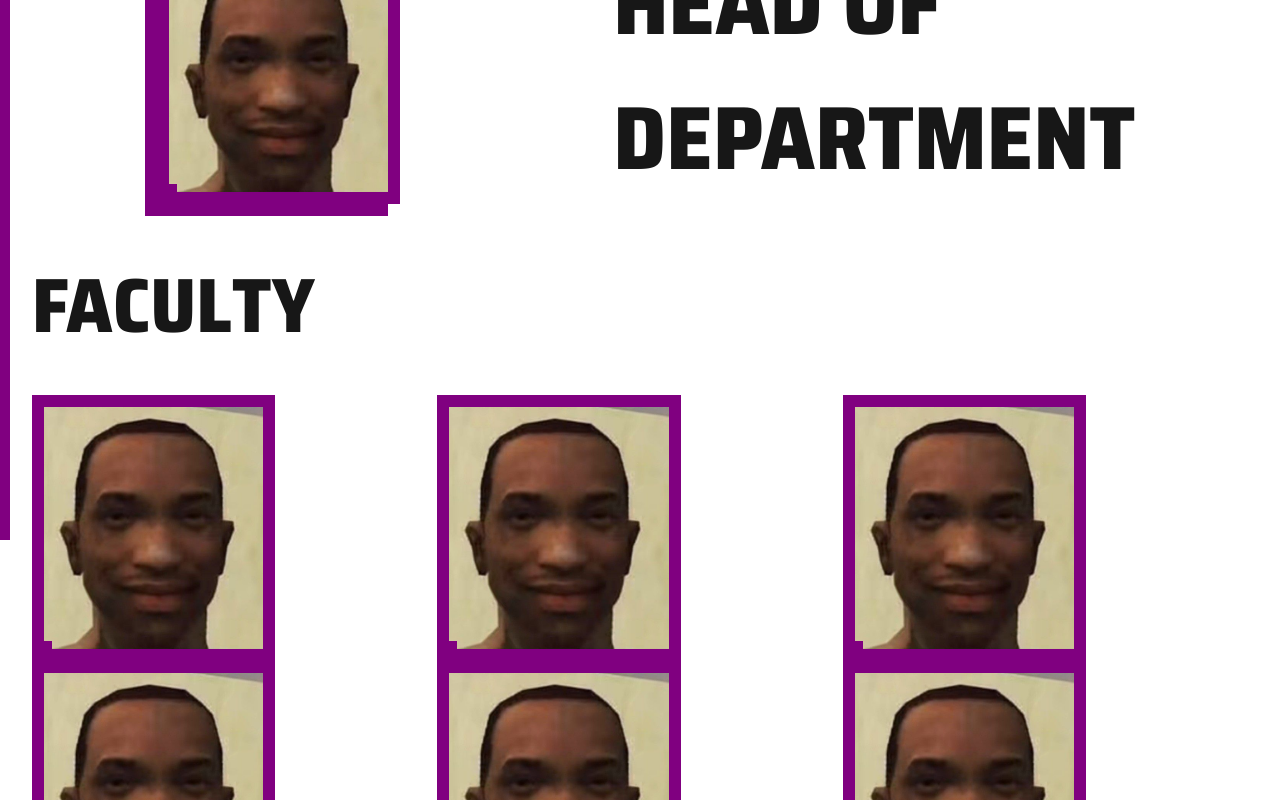
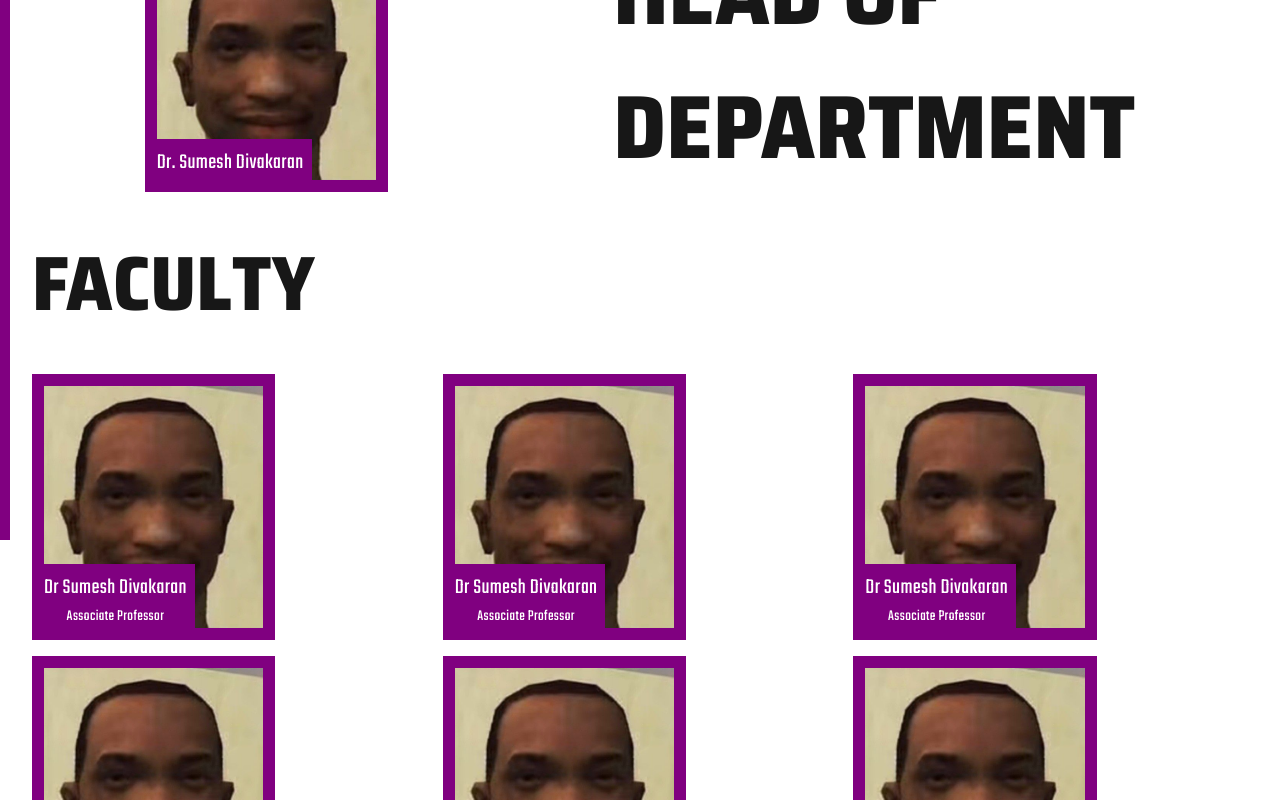
Before and after one commit to csea-nitc/Minerva, a Next.js app in the folder minerva-frontend/: page /faculty in a window 1280 px wide. Shown: the part 260-1060 px from the top of the page. Built offline with nearby package versions, Linux system fonts and the light colour scheme.

Commit message:
created faclty page

```diff
--- a/minerva-frontend/src/app/components/Cards/FacultyCard.jsx
+++ b/minerva-frontend/src/app/components/Cards/FacultyCard.jsx
@@ -1,14 +1,18 @@
 export default function FacultyCard({ data }) {
   return (
+    <div>
       <div className="relative p-3 w-[50vw] md:w-[25vw] lg:w-[19vw] bg-[#800080]">
         <img className="w-[100%]" src="/image.png" alt="" />
         <div className="bg-[#800080] text-white tracking-wide m-1 p-2 absolute bottom-0 left-0 w-min text-nowrap flex flex-col items-center">
           <span className="font-teko text-[4.1vw] md:text-[3vw] lg:text-[1.7vw]">
-          {data.hod}
+            {data.name}
           </span>
+          {data.role && (
             <span className="font-teko text-[3.4vw] md:text-[2.5vw] lg:text-[1.2vw]">
-          {data.hod}
+              {data.role}
             </span>
+          )}
+        </div>
       </div>
     </div>
   );
--- a/minerva-frontend/src/app/faculty/page.js
+++ b/minerva-frontend/src/app/faculty/page.js
@@ -21,19 +21,20 @@ export default function Home() {
         <h1 className="font-saira font-extrabold text-[12vw] md:text-[10vw] lg:text-[8vw] text-[#800080]">
           FACULTY
         </h1>
-        <div className="flex flex-col-reverse md:flex-row justify-around items-center">
-          <div className="relative p-3 w-[50vw] md:w-[25vw] lg:w-[19vw] bg-[#800080]">
-            <FacultyCard data={hod} />
-          </div>
+        <div className="flex flex-col-reverse md:flex-row justify-around">
+          <FacultyCard data={hod} />
           <h2 className="font-saira font-extrabold text-[11vw] md:text-[9vw] lg:text-[7vw]">
             HEAD OF
             <br /> DEPARTMENT
           </h2>
         </div>
+
+        <div></div>
+
         <h2 className="my-8 font-saira font-extrabold text-[10vw] md:text-[8vw] lg:text-[6vw]">
           FACULTY
         </h2>
-        <ul className="grid grid-cols-1 md:grid-cols-2 lg:grid-cols-3">
+        <ul className="grid grid-cols-1 md:grid-cols-2 lg:grid-cols-3 gap-4">
           {dummy.map((faculty, idx) => (
             <FacultyCard key={idx} data={faculty} />
           ))}
```
Lines whose indentation alone changed are shown as unchanged.
